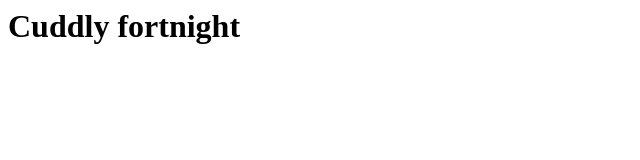
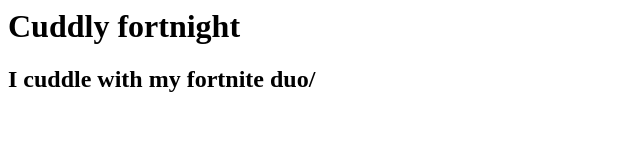
Before and after one commit to SuperHotFire5/cuddly-fortnight, a plain HTML site: page index.html in a window 1280 px wide. Shown: the whole page, without its empty margins (0-640 px from the left). Drawn offline with Linux system fonts and the light colour scheme.

Commit message:
i'm working

```diff
--- a/index.html
+++ b/index.html
@@ -1 +1,2 @@
 <h1>Cuddly fortnight</h1>
+<h2>I cuddle with my fortnite duo/<h2>
--- /dev/null
+++ b/index.js
@@ -0,0 +1 @@
+console.log("I play fornite")
```
